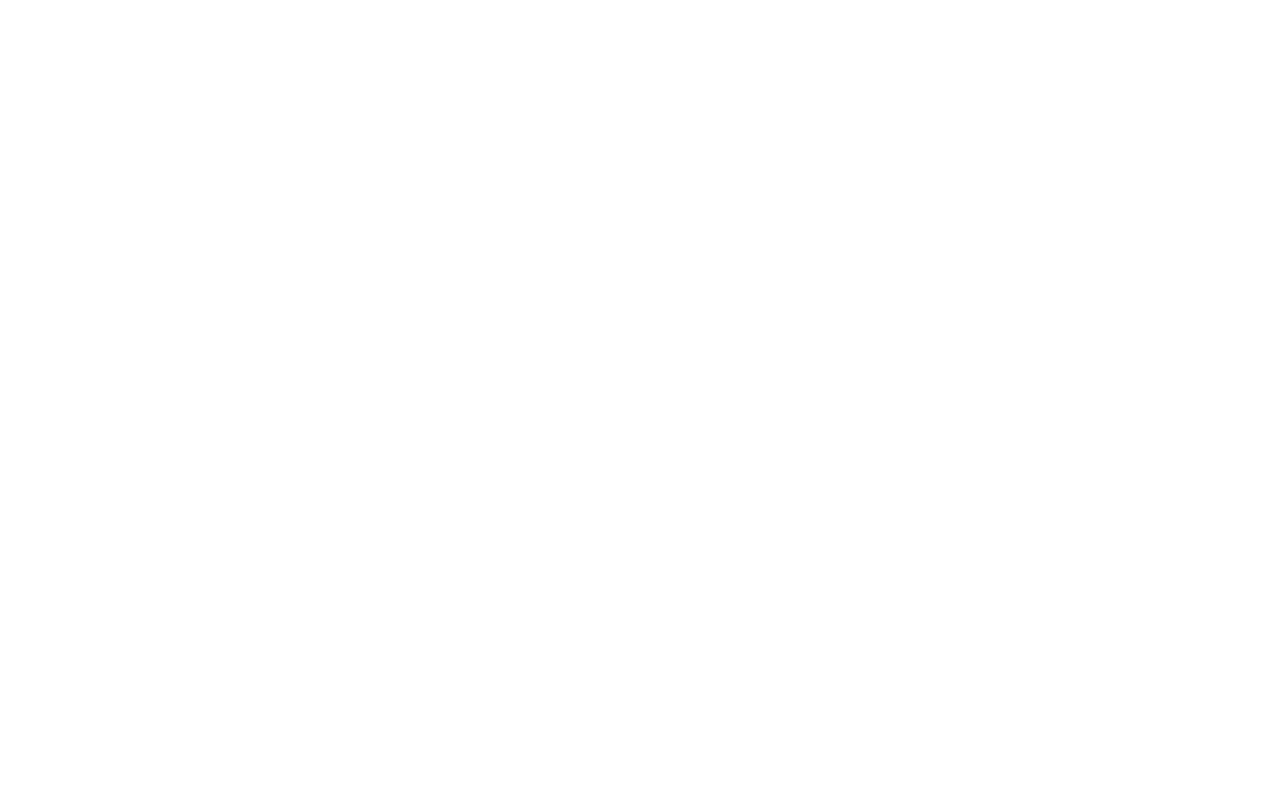
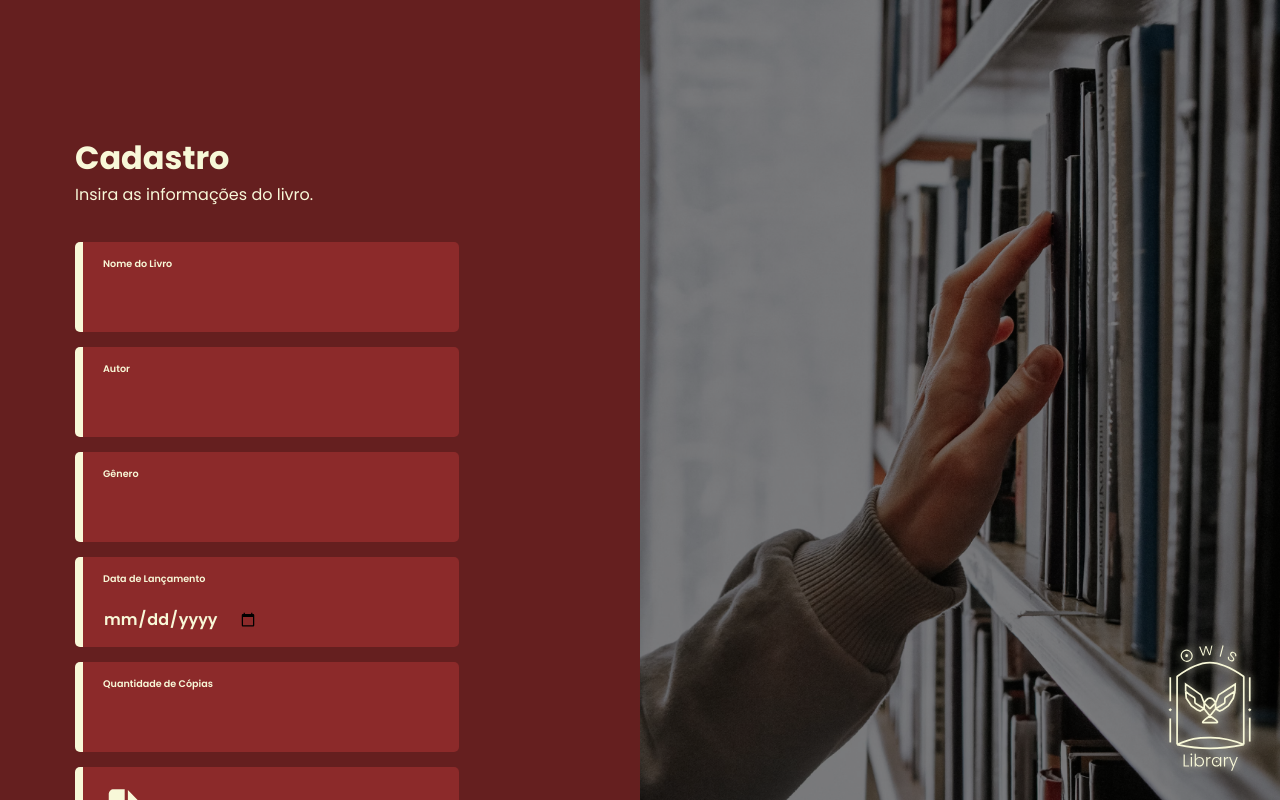
Before and after one commit to JenniGabriely01/react-doctor-system, a React (Vite) app: page /CadLivros in a window 1280 px wide. Before the commit this address had no page. Built offline with nearby package versions, Linux system fonts and the light colour scheme; sample sign-in values are in the browser's storage.

Commit message:
Adiciona cadastro de livros

```diff
--- a/index.html
+++ b/index.html
@@ -1,5 +1,5 @@
 <!doctype html>
-<html lang="en">
+<html lang="pt-BR">
 
 <head>
   <meta charset="UTF-8" />
--- a/src/App.jsx
+++ b/src/App.jsx
@@ -1,4 +1,3 @@
-// src/App.jsx
 import { BrowserRouter, Route, Routes } from 'react-router-dom';
 import Home from './pages/Home/home';
 import Login from './pages/Login/login';
@@ -7,6 +6,8 @@
 import Prazos from './pages/Prazos/prazos';
 import PrivateRoute from './components/PrivateRoute/PrivateRoute';
 import CadClientes from './pages/CadClientes/cadClientes';
+import Emprestimo from './pages/Emprestimo/emprestimo';
+import CadLivros from './pages/CadLivros/cadLivros';
 
 function App() {
 
@@ -15,10 +16,12 @@
             <Routes>
                 <Route path="/login" element={<Login />} />
                 <Route path="/Home" element={<PrivateRoute><Home /></PrivateRoute>} />
-                <Route path="/livraria" element={<PrivateRoute><Livraria /></PrivateRoute>} />
+                <Route path="/Livraria" element={<PrivateRoute><Livraria /></PrivateRoute>} />
+                <Route path="/CadLivros" element={<PrivateRoute><CadLivros /></PrivateRoute>} />
                 <Route path="/cadClientes" element={<PrivateRoute><CadClientes/></PrivateRoute>} />
                 <Route path="/clientes" element={<PrivateRoute><Clientes /></PrivateRoute>} />
                 <Route path="/prazos" element={<PrivateRoute><Prazos /></PrivateRoute>} />
+                <Route path="/Emprestimo" element={<PrivateRoute><Emprestimo /></PrivateRoute>} />
                 <Route path="/" element={<Login />} />
             </Routes>
         </BrowserRouter>
--- a/src/pages/CadLivros/cadLivros.jsx
+++ b/src/pages/CadLivros/cadLivros.jsx
@@ -5,40 +5,48 @@
 import logoVertical from '../../assets/imagens/logoVertical.svg';
 import Input from '../../components/input/inpux';
 import CadButton from '../../components/cadButtons/cadButtons';
-import { useNavigate } from 'react-router-dom'; // Adicionar importação do useNavigate
+import { useNavigate } from 'react-router-dom';
 
 export default function CadLivros() {
-    const [nome, setNome] = useState('');
+    const [nomeLivro, setNome] = useState('');
     const [autor, setAutor] = useState('');
     const [genero, setGenero] = useState('');
-    const [data, setData] = useState('');
-    const [quant, setQuant] = useState('');
+    const [dataLancamento, setDataLancamento] = useState('');
+    const [qtdCopias, setQtdCopias] = useState('');
 
-    const navigate = useNavigate(); // Hook para redirecionar
+    const navigate = useNavigate();
 
-    // Função para lidar com o submit do formulário
     const handleSubmit = async (e) => {
         e.preventDefault();
 
         try {
-            const response = await fetch('http://localhost:5000/api/livros', { // Corrigido para 5000
+            const response = await fetch('http://localhost:3000/api/livros', {
                 method: 'POST',
                 headers: {
                     'Content-Type': 'application/json',
                 },
-                body: JSON.stringify({ nome, autor, genero, data, quant }),
+                body: JSON.stringify({
+                    nomeLivro,
+                    autor,
+                    genero,
+                    dataLancamento, // A data será enviada no formato correto (yyyy-MM-dd)
+                    qtdCopias
+                }),
             });
+
+            const data = await response.json();
 
             if (response.ok) {
                 alert('Livro cadastrado com sucesso!');
-                navigate('/Livraria'); // Redireciona para a rota /Livraria após o sucesso
+                navigate('/Livraria');
             } else {
-                alert('Erro ao cadastrar livro');
+                alert(`Erro ao cadastrar o livro: ${data.message}`);
             }
         } catch (error) {
-            alert('Erro de conexão: ' + error.message);
+            alert(`Erro na requisição: ${error.message}`);
         }
     };
+
 
     return (
         <>
@@ -53,7 +61,7 @@
                             <Input
                                 placeholder="Nome do Livro"
                                 type="text"
-                                value={nome}
+                                value={nomeLivro}
                                 onChange={(e) => setNome(e.target.value)}
                             />
                             <Input
@@ -70,26 +78,24 @@
                             />
                             <Input
                                 placeholder="Data de Lançamento"
-                                type="text"
-                                value={data}
-                                onChange={(e) => setData(e.target.value)}
+                                type="date"
+                                value={dataLancamento}
+                                onChange={(e) => setDataLancamento(e.target.value)}
                             />
                             <Input
                                 placeholder="Quantidade de Cópias"
-                                type="text"
-                                value={quant}
-                                onChange={(e) => setQuant(e.target.value)}
+                                type="number"
+                                value={qtdCopias}
+                                onChange={(e) => setQtdCopias(e.target.value)}
                             />
 
-                            <button type="submit" className='addBook-btn'>
+                            <button type="button" className='addBook-btn'>
                                 <img className='icon-book' src={iconeLivro} alt="" />
                                 <h1 className='addBook-h1'>
                                     Inserir imagem do livro
                                 </h1>
                             </button>
-                        </form>
 
-                        {/* Botões de Ação */}
                             <div className='buttons'>
                                 <CadButton
                                     legendaBotao="Inserir"
@@ -103,6 +109,7 @@
                                     rota="/Livraria"
                                 />
                             </div>
+                        </form>
                     </div>
                 </div>
 
--- a/src/pages/Clientes/clientes.jsx
+++ b/src/pages/Clientes/clientes.jsx
@@ -72,6 +72,8 @@
                                 </div>
                             ))}
                         </div>
+
+
                     </div>
                 </section>
 
--- a/src/pages/Livraria/livraria.jsx
+++ b/src/pages/Livraria/livraria.jsx
@@ -2,10 +2,25 @@
 import MenuLateral from "../../components/menuLateral/menuLateral";
 import Button from "../../components/button/button";
 import './livraria.css';
+import { useEffect, useState } from "react";
 
 export default function Livraria() {
+    const [livros, setLivros] = useState([]);
+
+    useEffect(() => {
+        const fetchLivros = async () => {
+            try {
+                const response = await fetch('http://localhost:3000/api/livros');
+                const data = await response.json();
+                setLivros(data);
+            } catch (error) {
+                console.error("Erro ao buscar livros:", error);
+            }
+        };
+        fetchLivros();
+    }, []);
+
     return (
-        <>
         <main className="livraria">
             <div>
                 <MenuLateral />
@@ -21,8 +36,16 @@
                         rota="/CadLivros"
                     />
                 </header>
+
+                <div className="livros">
+                    {livros.map((livro) => (
+                        <div className="livro" key={livro._id}>
+                            <h3>{livro.nomeLivro}</h3>
+                        </div>
+                    ))}
+                </div>
+
             </section>
         </main>
-        </>
-    )
+    );
 }
```
Lines whose indentation alone changed are shown as unchanged.
